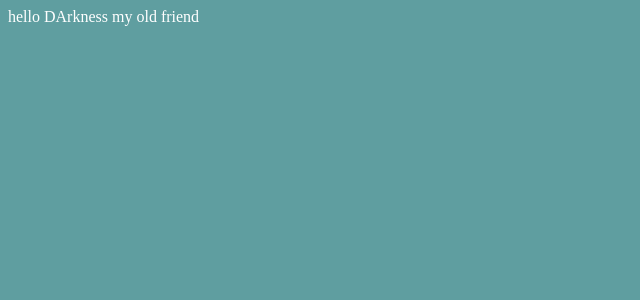
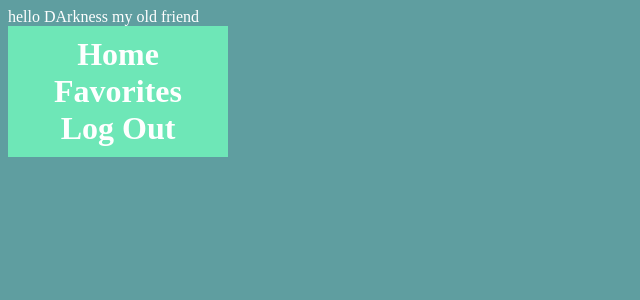
Before and after one commit to KaraPedersen/fe, a React app: page /favorites in a window 1280 px wide. Shown: the top 300 px of the page, without its empty margins (0-640 px from the left). Built offline with nearby package versions, Linux system fonts and the light colour scheme.

Commit message:
added header

```diff
--- a/src/components/app/App.jsx
+++ b/src/components/app/App.jsx
@@ -1,6 +1,7 @@
 import React from 'react';
 import { Switch, Route  } from 'react-router-dom';
 import Auth from './auth/Auth';
+import Favorites from './Favorites';
 import styled from 'styled-components';
 import Home from './Home';
 
@@ -10,6 +11,7 @@ export default function App() {
       <Switch>
         <Route exact path="/" component={Auth}/>
         <Route exact path="/home" components={Home}/>
+        <Route exact path="/favorites" component={Favorites}/>
       </Switch>
     </Body>
   );
--- a/src/components/app/CharacterList.jsx
+++ b/src/components/app/CharacterList.jsx
@@ -7,9 +7,10 @@ export default function CharacterList(){
   const { characters } = useCharacters();
 
   const lineItems = characters.map(char => {
-    return (<Li key={char.id}>
-      <Character image={char.image} name={char.name}/>
-    </Li>
+    return (
+      <Li key={char.id}>
+        <Character image={char.image} name={char.name}/>
+      </Li>
     );
   });
   return <List>{lineItems}</List>;
@@ -20,7 +21,7 @@ list-style: none;
 display: grid;
 grid-template-columns: repeat(4, 1fr);
 justify-content: space-between;
-width: 100%;`;
+margin-left: 200px;`;
 
 const Li = styled.li`
 margin: 25px;
--- /dev/null
+++ b/src/components/app/DetailedCharacter.jsx
@@ -0,0 +1,5 @@
+import React from 'react';
+
+export default function DetailedCharacter(){
+  return <h1>Detailed Character</h1>;
+}
--- a/src/components/app/Favorites.jsx
+++ b/src/components/app/Favorites.jsx
@@ -0,0 +1,16 @@
+import React from 'react';
+import styled from 'styled-components';
+import Header from './Header';
+
+export default function Favorites(){
+  return (
+    <Page>
+      <Header/>
+    </Page>
+  );
+}
+
+const Page = styled.div`
+display: flex;
+flex-direction: column;
+width: 100%;`;
--- /dev/null
+++ b/src/components/app/Header.jsx
@@ -0,0 +1,38 @@
+import React from 'react';
+import { NavLink } from 'react-router-dom';
+import styled from 'styled-components';
+
+export default function Header(){
+  return (
+    <NavBar>
+      <NavLink
+        to="/home"
+        style={{ textDecoration: 'none', fontSize: '2rem', color: 'white' }}
+      > Home
+      </NavLink>
+      <NavLink
+        to="/favorites"
+        style={{ textDecoration: 'none', fontSize: '2rem', color: 'white' }}
+      >
+        Favorites
+      </NavLink>
+      <NavLink
+        to="/"
+        style={{ textDecoration: 'none', fontSize: '2rem', color: 'white' }}
+      >
+        Log Out
+      </NavLink>
+    </NavBar>
+  );
+}
+
+const NavBar = styled.nav`
+--tw-bg-opacity: 1;
+background-color: rgba(110, 231, 183, var(--tw-bg-opacity));
+width: 200px;
+padding: 10px;
+position: fixed;
+display: flex;
+flex-direction: column;
+align-items: center;
+font-weight: bold;`;
--- a/src/components/app/Home.jsx
+++ b/src/components/app/Home.jsx
@@ -1,7 +1,19 @@
 import React from 'react';
 import CharacterList from './CharacterList';
+import Header from './Header';
+import styled from 'styled-components';
 
 export default function Home(){
 
-  return <CharacterList/>;
+  return (
+    <Page>
+      <Header/>
+      <CharacterList/>
+    </Page>
+  );
 }
+
+const Page = styled.div`
+display: flex;
+flex-direction: column;
+width: 100%;`;
```
Also changed, not shown: src/components/app/DetailedCharacterList.jsx (added).
